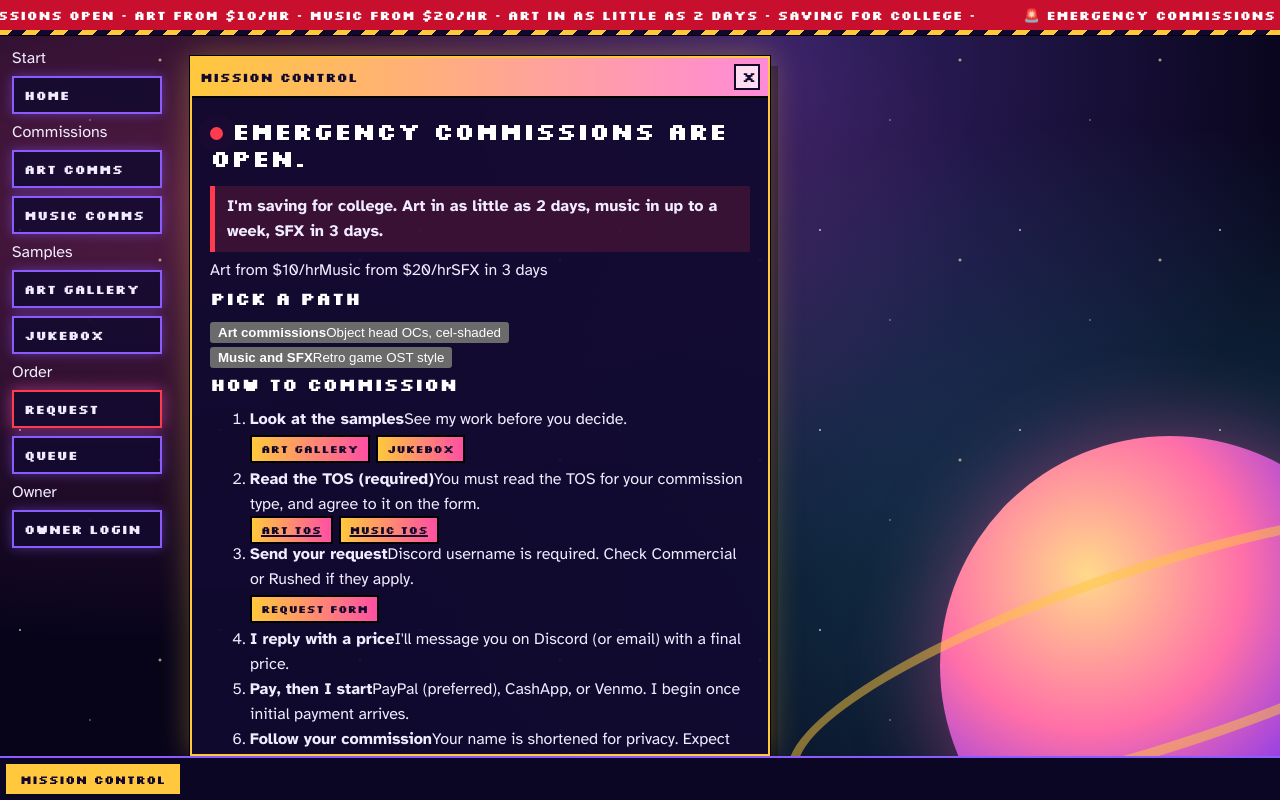
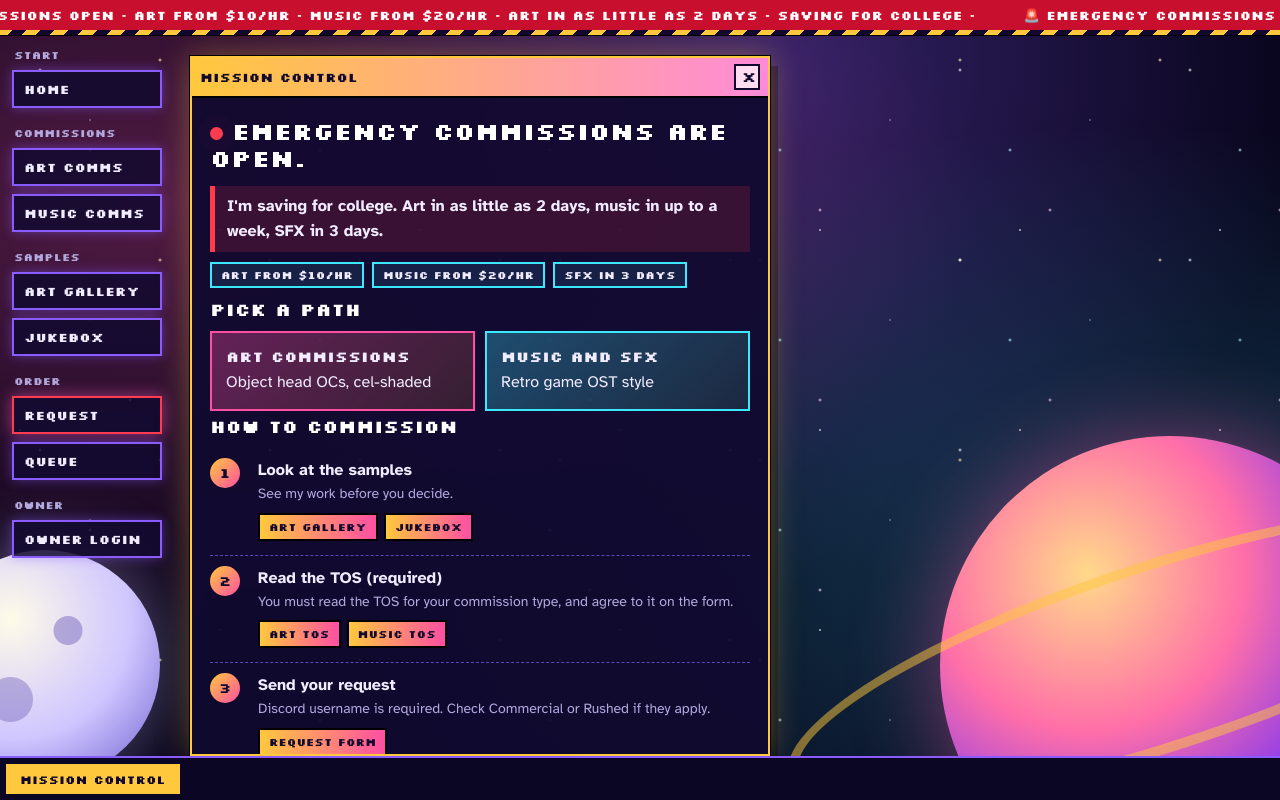
Before and after one commit to LocalMusicComposer/commissions-site, a website: page public/index.html in a window 1280 px wide. Drawn offline with Linux system fonts and the light colour scheme.

Commit message:
Update style.css

```diff
--- a/public/style.css
+++ b/public/style.css
@@ -123,3 +123,38 @@ option{background:#120a34;color:var(--text)}
 @media (prefers-reduced-motion:reduce){
   *{transition:none!important;animation:none!important}
 }
+/* ---------- v2: hub, steps, decorations ---------- */
+#icons .grp{font:700 11px 'Silkscreen',monospace;color:var(--muted);margin:10px 0 0;padding-left:2px}
+#icons .grp:first-child{margin-top:0}
+.status{display:flex;flex-wrap:wrap;gap:8px;margin:10px 0}
+.status span{border:2px solid var(--cyan);padding:4px 9px;font:700 11px 'Silkscreen',monospace;background:rgba(59,232,255,.1)}
+.paths{display:grid;grid-template-columns:1fr 1fr;gap:10px;margin:8px 0 4px}
+.path{display:flex;flex-direction:column;gap:4px;text-align:left;color:var(--text);font:inherit;padding:14px;cursor:pointer;border:2px solid}
+.path b{font:700 15px 'Silkscreen',monospace}
+.path.art{border-color:var(--pink);background:linear-gradient(135deg,rgba(255,79,163,.35),rgba(255,154,61,.15))}
+.path.music{border-color:var(--cyan);background:linear-gradient(135deg,rgba(59,232,255,.30),rgba(109,255,184,.12))}
+.path:hover{transform:translateY(-2px);box-shadow:0 0 20px rgba(255,255,255,.25)}
+.steps{list-style:none;padding:0;margin:6px 0;counter-reset:s;max-width:none!important}
+.steps li{counter-increment:s;display:grid;grid-template-columns:36px 1fr;column-gap:12px;padding:10px 0;border-bottom:1px dashed #5a47b8}
+.steps li::before{content:counter(s);grid-row:span 3;width:30px;height:30px;display:grid;place-items:center;border-radius:50%;
+  background:linear-gradient(135deg,var(--gold),var(--pink));color:var(--ink);font:700 14px 'Silkscreen',monospace}
+.steps li b{grid-column:2}
+.steps li span{grid-column:2;color:var(--muted);font-size:14px}
+.steps .go{grid-column:2;margin-top:4px}
+a.btn{display:inline-block;text-decoration:none}
+.next{margin-top:14px;padding-top:10px;border-top:2px dashed #5a47b8}
+.grid.mini{grid-template-columns:repeat(2,1fr);margin-top:0}
+#freshTrack audio{width:100%;margin-top:4px}
+#taskbar .home{border-color:var(--gold);color:var(--gold)}
+
+body::before{content:"";position:fixed;inset:0;pointer-events:none;z-index:0;
+  background-image:radial-gradient(2px 2px at 40px 70px,#fff,transparent),radial-gradient(2px 2px at 130px 20px,#ffd6f2,transparent),radial-gradient(2px 2px at 90px 150px,#bff6ff,transparent);
+  background-size:230px 190px;animation:twinkle 4s ease-in-out infinite alternate}
+@keyframes twinkle{from{opacity:.3}to{opacity:1}}
+#moon{position:fixed;left:-70px;bottom:20px;width:230px;height:230px;border-radius:50%;pointer-events:none;z-index:0;
+  background:radial-gradient(circle at 60% 35%,rgba(120,105,190,.5) 0 14px,transparent 15px),radial-gradient(circle at 35% 65%,rgba(120,105,190,.45) 0 22px,transparent 23px),
+  radial-gradient(circle at 35% 30%,#fffbe8,#cfc6ff 55%,#6a5acd);box-shadow:0 0 70px rgba(207,198,255,.4)}
+#comet{position:fixed;top:60px;left:-200px;width:140px;height:3px;pointer-events:none;z-index:0;opacity:0;
+  background:linear-gradient(90deg,transparent,#fff);animation:comet 11s linear infinite}
+@keyframes comet{0%{transform:translate(0,0) rotate(25deg);opacity:0}4%{opacity:1}22%{transform:translate(1400px,650px) rotate(25deg);opacity:0}100%{transform:translate(1400px,650px) rotate(25deg);opacity:0}}
+@media (max-width:760px){#moon,#comet{display:none}.paths{grid-template-columns:1fr}}
```
